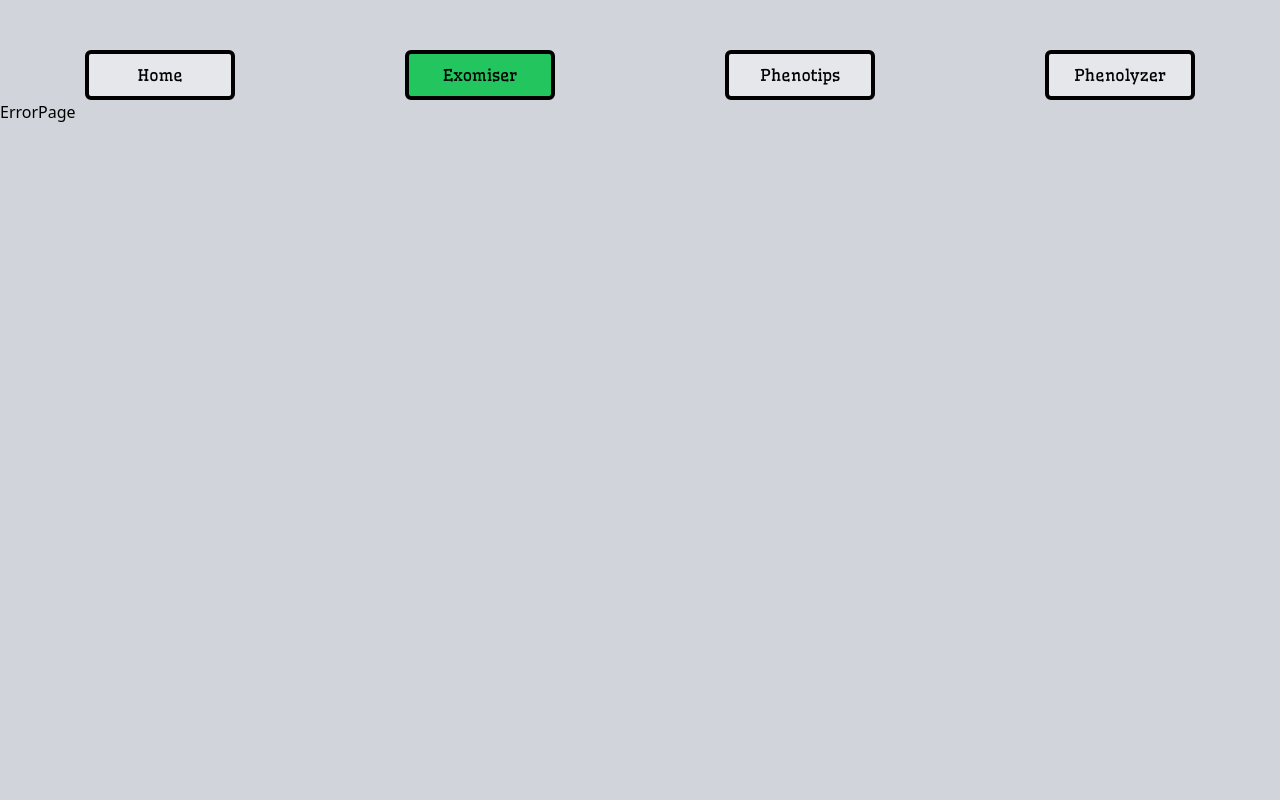
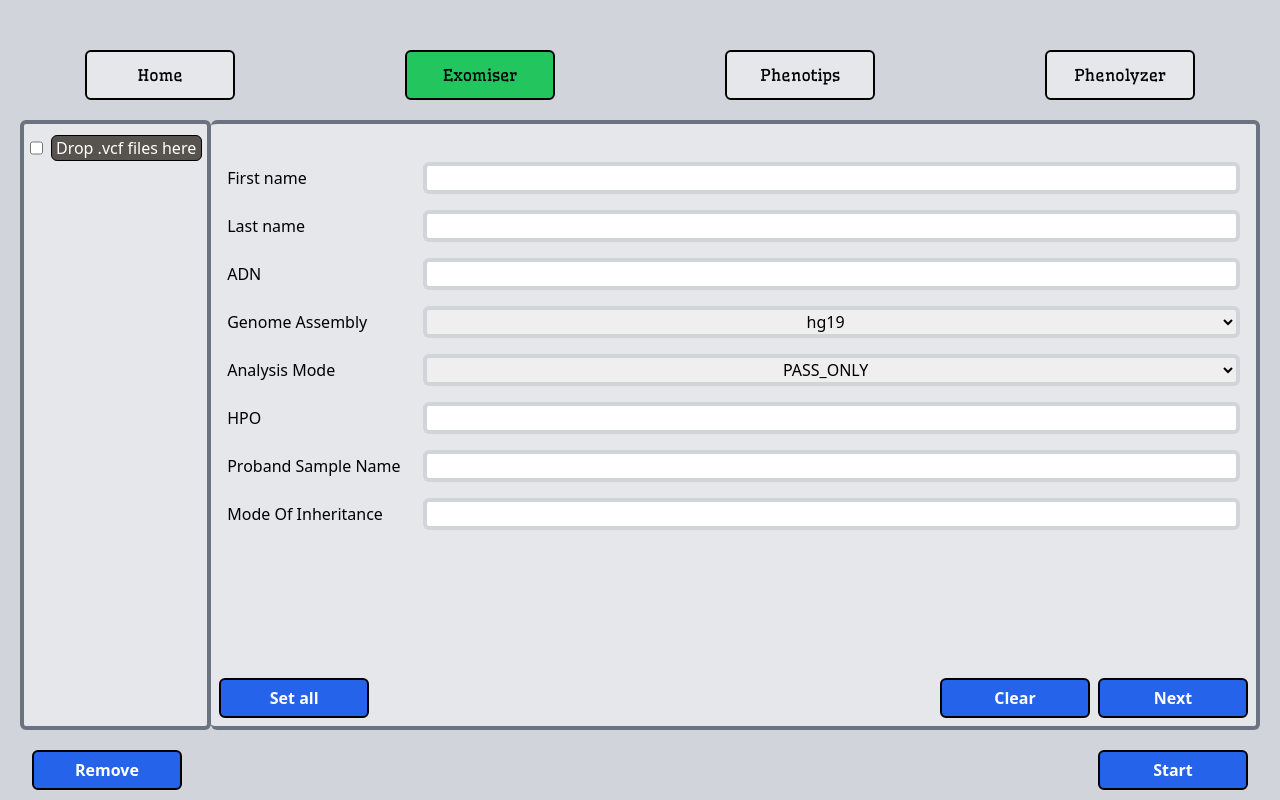
Before and after one commit to Mboukhal/Exomiser_ui, a React (Vite) app in the folder frontend/: page /Exomiser/e in a window 1280 px wide. Built offline with nearby package versions, Linux system fonts and the light colour scheme.

Commit message:
Update -- upload file option

```diff
--- a/frontend/package.json
+++ b/frontend/package.json
@@ -10,8 +10,12 @@
     "preview": "vite preview"
   },
   "dependencies": {
+    "@emotion/react": "^11.11.1",
+    "@emotion/styled": "^11.11.0",
+    "@mui/material": "^5.14.19",
     "react": "^18.2.0",
     "react-dom": "^18.2.0",
+    "react-dropzone": "^14.2.3",
     "react-router": "^6.18.0",
     "react-router-dom": "^6.20.0"
   },
--- a/frontend/src/App.css
+++ b/frontend/src/App.css
@@ -1,3 +1,3 @@
 .menu_button {
-  @apply flex w-[150px] items-center justify-center font-wellfleet border-4 border-black rounded-md bg-gray-200 hover:bg-green-400 hover:border-green-400;
+  @apply flex w-[150px] items-center justify-center font-wellfleet border-2 border-black rounded-md bg-gray-200 hover:bg-green-400 hover:border-green-400;
 }
--- a/frontend/src/App.tsx
+++ b/frontend/src/App.tsx
@@ -11,7 +11,7 @@
         <Routes>
           <Route index element={<AppMenu />}></Route>
           <Route path={"/Exomiser"} element={<AppMenu />}>
-            <Route index element={<Exomiser />}></Route>
+            <Route path="e" element={<Exomiser />}></Route>
             <Route path="*" element={<ErrorPage />}></Route>
           </Route>
           <Route path="/Phenotips" element={<AppMenu />}></Route>
--- a/frontend/src/Components/Exomiser/Exomiser.css
+++ b/frontend/src/Components/Exomiser/Exomiser.css
@@ -3,13 +3,17 @@
 }
 
 .bt-fun {
-  @apply flex items-center justify-center bg-blue-600 w-[150px] h-[40px] border-4 border-black rounded-md hover:bg-green-500 hover:border-green-500 text-white font-bold;
+  @apply flex items-center justify-center bg-blue-600 w-[150px] h-[40px] border-2 border-black rounded-md hover:bg-green-500 hover:border-green-500 text-white font-bold;
 }
 
 .bt-file {
-  @apply flex items-center justify-center bg-stone-600 w-full h-[40px] border-4 border-black rounded-md hover:bg-green-500 hover:border-green-500 text-white font-bold;
+  @apply flex items-center justify-center bg-stone-600  min-w-full h-auto border border-black rounded-md hover:bg-green-500 hover:border-green-500 text-white;
 }
 
 .input-style {
-  @apply pl-2 pr-2 w-full border-[3px] border-gray-300 rounded-md font-medium hover:border-green-300 focus:border-green-500 focus:outline-none;
+  @apply pl-2 pr-2 w-full border-4 border-gray-300 rounded-md font-medium hover:border-green-200 focus:border-green-400 focus:outline-none;
 }
+
+.bt-check-box {
+  @apply flex justify-center items-center w-full gap-2 px-2;
+}
--- a/frontend/src/Components/Exomiser/Exomiser.tsx
+++ b/frontend/src/Components/Exomiser/Exomiser.tsx
@@ -1,5 +1,7 @@
 // import { Route } from "react-router";
+import { useCallback, useState } from "react";
 import "./Exomiser.css";
+import { useDropzone } from "react-dropzone";
 
 const dropList = (name: string, id: string, options: string[]) => {
   return (
@@ -54,7 +56,7 @@
 const bt_file = (name: string) => {
   return (
     <>
-      <div className="flex justify-center items-center w-full gap-2">
+      <div className="bt-check-box ">
         <input
           type="checkbox"
           value=""
@@ -81,13 +83,69 @@
 };
 
 export const Exomiser = () => {
+  const [files, setAddFiles] = useState<Set<File> | null>(null);
+
+  const onDrop = useCallback(
+    (acceptedFiles: File[]) => {
+      // Filter only files with the .vcf extension
+      const vcfFiles = acceptedFiles.filter((file) =>
+        file.name.endsWith(".vcf")
+      );
+
+      // Alert for non-.vcf files
+      const nonVcfFiles = acceptedFiles.filter(
+        (file) => !file.name.endsWith(".vcf")
+      );
+      if (nonVcfFiles.length > 0) {
+        alert(
+          `The following files are not .vcf: ${nonVcfFiles
+            .map((file) => file.name)
+            .join(", ")}`
+        );
+      }
+
+      setAddFiles([...(files || []), ...vcfFiles]);
+    },
+    [files]
+  );
+
+  const { getRootProps, getInputProps } = useDropzone({
+    onDrop,
+    accept: "application/octet-stream", // Specify the accepted file types
+  });
+
+  const btAddFile = () => {
+    return (
+      <div className="bt-check-box ">
+        <input
+          type="checkbox"
+          value=""
+          className=" w-8 h-8 text-green-600 bg-gray-100 border-gray-300 rounded  dark:focus:ring-green-600 dark:ring-offset-gray-800 dark:bg-gray-700 dark:border-gray-600"
+        ></input>
+        <div {...getRootProps()} className="bt-file">
+          <input {...getInputProps()} />
+          <span> Drop .vcf files here </span>
+        </div>
+      </div>
+    );
+  };
+
   return (
     <div
       className="flex flex-col w-full p-[20px] "
       style={{ height: "calc(100% - 100px)" }}
     >
       <div className="flex " style={{ height: "calc(100% - 50px)" }}>
-        <div className="w-[30%] border-4 main">{FileList()}</div>
+        <div className="w-fit border-4 main">
+          <div className="flex flex-col gap-y-2 items-start w-full ">
+            {btAddFile()}
+            {files?.length && (
+              <div className="flex flex-col items-start w-full ">
+                {files.map((file) => bt_file(file.name))}
+              </div>
+            )}
+          </div>
+        </div>
         <div className="flex flex-col w-full border-r-4 border-y-4 main pt-[30px]">
           {FileForm()}
         </div>
--- a/frontend/src/Components/main/AppMenu.tsx
+++ b/frontend/src/Components/main/AppMenu.tsx
@@ -7,7 +7,7 @@
       className={({ isActive }) => {
         return `menu_button ${isActive && ` bg-green-500 `}`;
       }}
-      to={`/${name == "Home" ? "" : name}`}
+      to={`/${name == "Home" ? "" : `${name}/e`}`}
     >
       {name}
     </NavLink>
```
Also changed, not shown: 2 other files (tests, documents, lock files or other folders).
